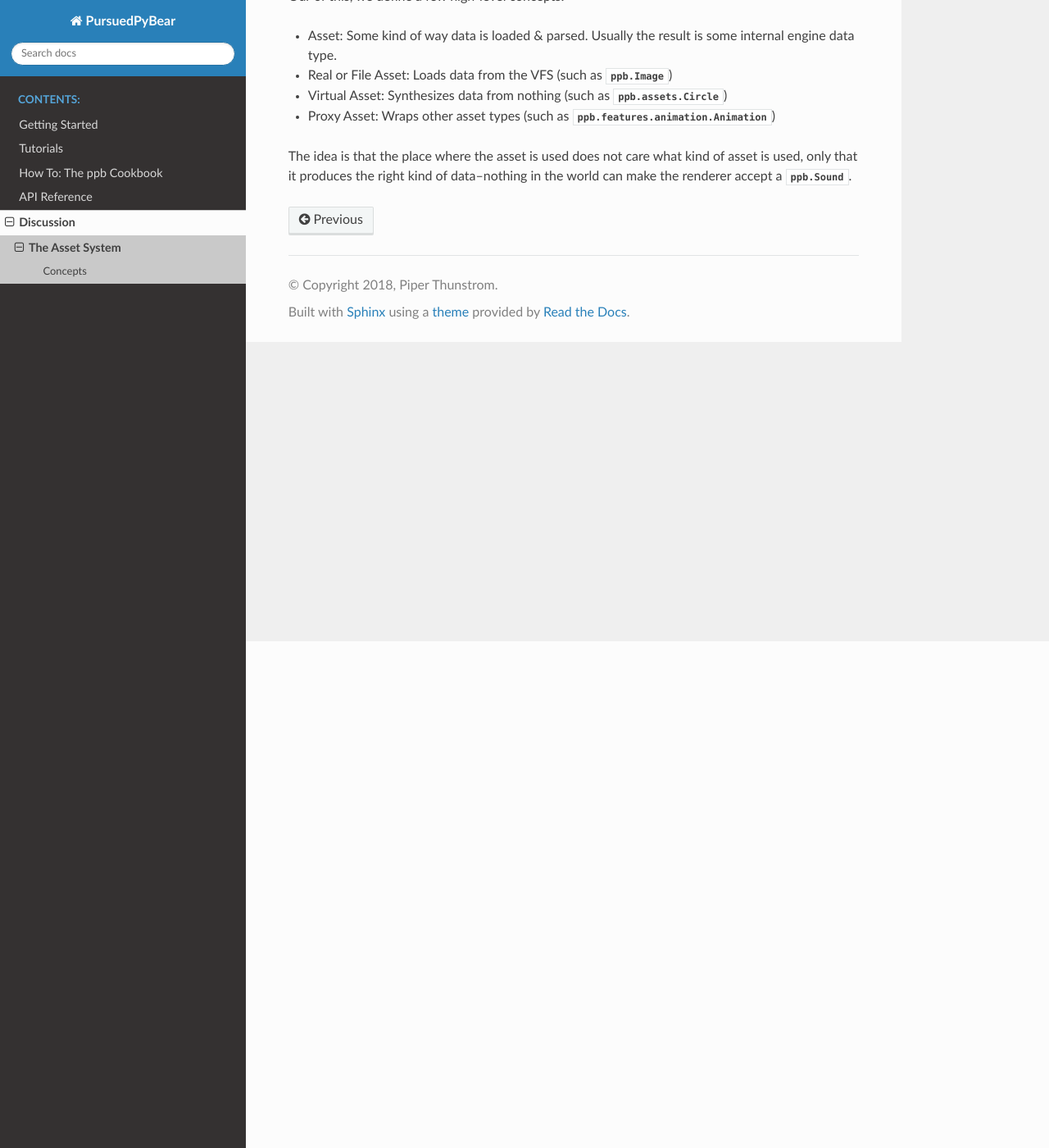
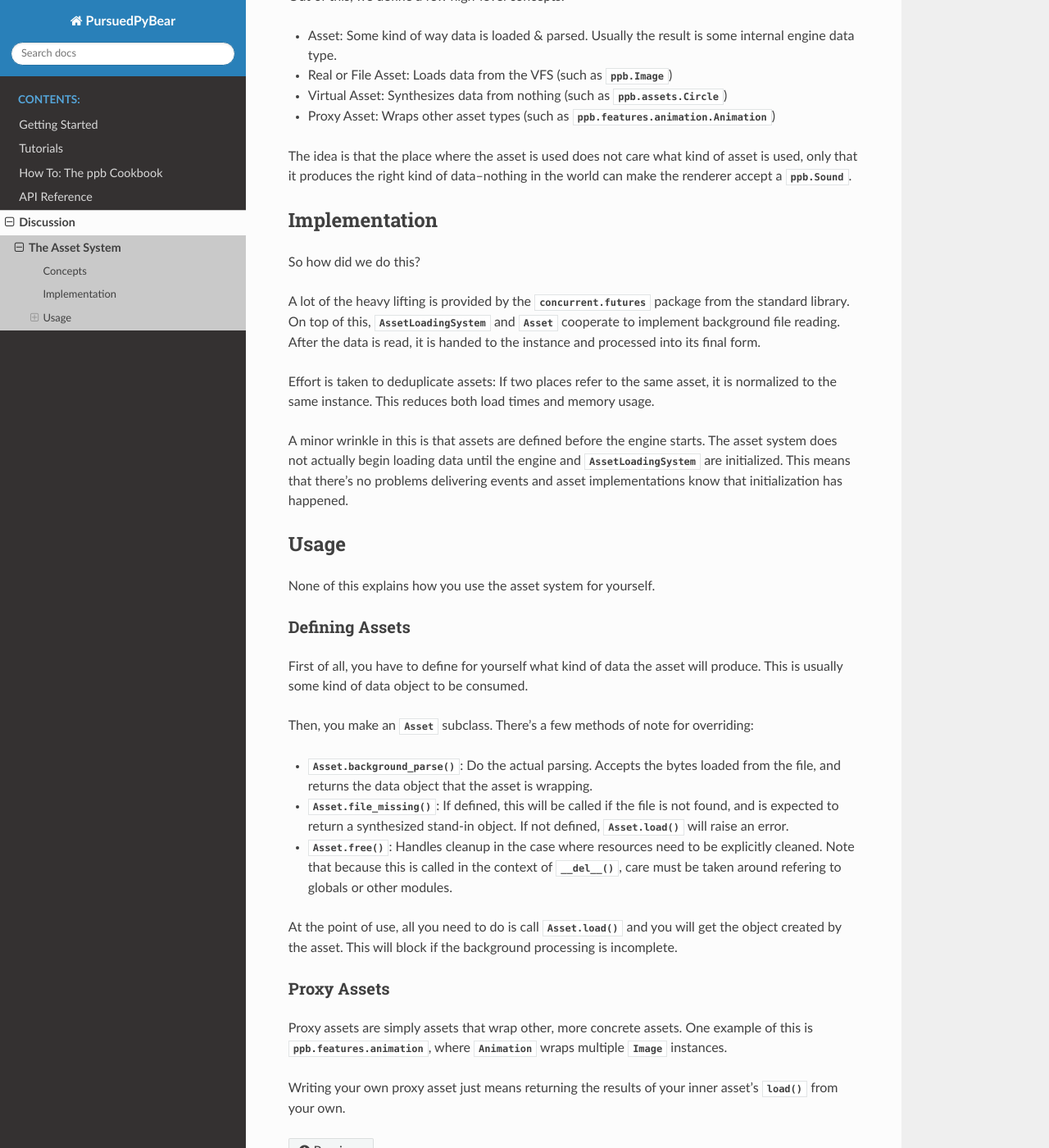
Before and after one commit to ppb/pursuedpybear, a Sphinx documentation site: the page built from docs/discussion/assets.rst, in a window 1280 px wide and 1400 px high, scrolled down 618 px. Shown: the whole window at 82% size. Built offline with Sphinx 7.4.7 and the Read the Docs theme 2.0.0, drawn with Linux system fonts in a browser that asks for light colours; some of the changed text lies outside the part shown.

Commit message:
assets.rst: Try to finish up

```diff
--- a/docs/discussion/assets.rst
+++ b/docs/discussion/assets.rst
@@ -1,3 +1,5 @@
+.. py:currentmodule:: ppb.assetlib
+
 The Asset System
 ================
 
@@ -25,3 +27,41 @@ Our of this, we define a few high-level concepts:
 * Proxy Asset: Wraps other asset types (such as :py:class:`ppb.features.animation.Animation`)
 
 The idea is that the place where the asset is used does not care what kind of asset is used, only that it produces the right kind of data--nothing in the world can make the renderer accept a :py:class:`ppb.Sound`.
+
+
+Implementation
+--------------
+
+So how did we do this?
+
+A lot of the heavy lifting is provided by the :py:mod:`concurrent.futures` package from the standard library. On top of this, :py:class:`AssetLoadingSystem` and :py:class:`Asset` cooperate to implement background file reading. After the data is read, it is handed to the instance and processed into its final form.
+
+Effort is taken to deduplicate assets: If two places refer to the same asset, it is normalized to the same instance. This reduces both load times and memory usage.
+
+A minor wrinkle in this is that assets are defined before the engine starts. The asset system does not actually begin loading data until the engine and :py:class:`AssetLoadingSystem` are initialized. This means that there's no problems delivering events and asset implementations know that initialization has happened.
+
+
+Usage
+-----
+
+None of this explains how you use the asset system for yourself.
+
+Defining Assets
+~~~~~~~~~~~~~~~
+
+First of all, you have to define for yourself what kind of data the asset will produce. This is usually some kind of data object to be consumed.
+
+Then, you make an :py:class:`Asset` subclass. There's a few methods of note for overriding:
+
+* :py:meth:`Asset.background_parse()`: Do the actual parsing. Accepts the bytes loaded from the file, and returns the data object that the asset is wrapping.
+* :py:meth:`Asset.file_missing()`: If defined, this will be called if the file is not found, and is expected to return a synthesized stand-in object. If not defined, :py:meth:`Asset.load()` will raise an error.
+* :py:meth:`Asset.free()`: Handles cleanup in the case where resources need to be explicitly cleaned. Note that because this is called in the context of :py:meth:`__del__()`, care must be taken around refering to globals or other modules.
+
+At the point of use, all you need to do is call :py:meth:`Asset.load()` and you will get the object created by the asset. This will block if the background processing is incomplete.
+
+Proxy Assets
+~~~~~~~~~~~~
+
+Proxy assets are simply assets that wrap other, more concrete assets. One example of this is :py:mod:`ppb.features.animation`, where :py:class:`Animation <ppb.features.animation>` wraps multiple :py:class:`Image <ppb.Image>` instances.
+
+Writing your own proxy asset just means returning the results of your inner asset's :py:meth:`load()` from your own.
```
Also changed, not shown: other parts of docs/discussion/assets.rst (+2 -2 lines).
